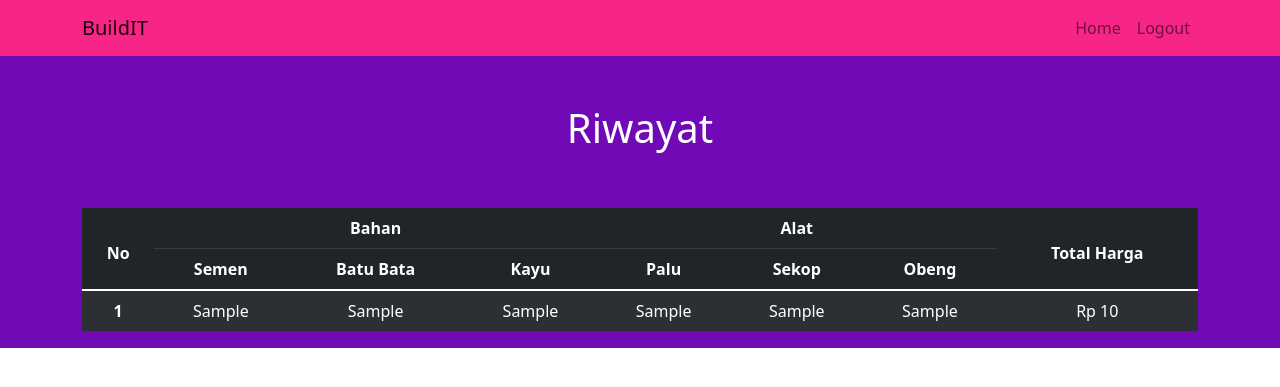
After one commit to andreandriand/simple-crud, a PHP site: page /history.php in a window 1280 px wide. The commit adds this page. Shown: the top 387 px of the page. Run offline with PHP 8.4, Linux system fonts and the light colour scheme; tables that the repository leaves empty or names only in its code hold one stand-in row (values such as "Sample post").

Commit message:
Menambahkan riwayat

```diff
--- /dev/null
+++ b/history.php
@@ -0,0 +1,109 @@
+<?php
+
+$conn = mysqli_connect('localhost', 'root', '', 'utspaw');
+
+function query($query)
+{
+    global $conn;
+    $result = mysqli_query($conn, $query);
+    $datas = [];
+    while ($data = mysqli_fetch_assoc($result)) {
+        $datas[] = $data;
+    }
+    return $datas;
+}
+
+$data = query("SELECT * FROM history");
+
+?>
+
+<!DOCTYPE html>
+<html lang="en">
+
+<head>
+    <meta charset="UTF-8">
+    <meta http-equiv="X-UA-Compatible" content="IE=edge">
+    <meta name="viewport" content="width=device-width, initial-scale=1.0">
+    <title>Riwayat</title>
+    <link rel="stylesheet" href="style.css" />
+    <link href="https://cdn.jsdelivr.net/npm/bootstrap@5.1.3/dist/css/bootstrap.min.css" rel="stylesheet" integrity="sha384-1BmE4kWBq78iYhFldvKuhfTAU6auU8tT94WrHftjDbrCEXSU1oBoqyl2QvZ6jIW3" crossorigin="anonymous" />
+    <link rel="stylesheet" href="https://cdn.jsdelivr.net/npm/bootstrap-icons@1.8.1/font/bootstrap-icons.css">
+</head>
+
+<body>
+
+    <!-- Navbar -->
+
+    <nav class="navbar navbar-expand-lg navbar-light bg-pink">
+        <div class="container">
+            <a class="navbar-brand" href="index.php">BuildIT</a>
+            <button class="navbar-toggler" type="button" data-bs-toggle="collapse" data-bs-target="#navbarNavAltMarkup" aria-controls="navbarNavAltMarkup" aria-expanded="false" aria-label="Toggle navigation">
+                <span class="navbar-toggler-icon"></span>
+            </button>
+            <div class="collapse navbar-collapse" id="navbarNavAltMarkup">
+                <div class="navbar-nav ms-auto">
+                    <a class="nav-link" href="index.php">Home</a>
+                    <a class="nav-link" href="logout.php">Logout</a>
+                </div>
+            </div>
+        </div>
+    </nav>
+
+    <!-- End Navbar -->
+
+    <!-- history -->
+
+    <section id="history" class="text-center bg-purple">
+        <div class="container">
+            <div class="row">
+                <div class="col pt-5">
+                    <h1 class="text-white">Riwayat</h1>
+                </div>
+            </div>
+            <div class="row mt-5">
+                <div class="col">
+                    <table class="table table-dark table-striped">
+                        <thead>
+                            <tr>
+                                <th rowspan="2" class="pb-4">No</th>
+                                <th colspan="3">Bahan</th>
+                                <th colspan="3">Alat</th>
+                                <th rowspan="2" class="pb-4">Total Harga</th>
+                            </tr>
+                            <tr>
+                                <th>Semen</th>
+                                <th>Batu Bata</th>
+                                <th>Kayu</th>
+                                <th>Palu</th>
+                                <th>Sekop</th>
+                                <th>Obeng</th>
+                            </tr>
+                        </thead>
+                        <tbody>
+                            <?php
+                            $no = 1;
+                            foreach ($data as $dat) : ?>
+                                <tr>
+                                    <th scope="row"><?= $no++ ?></th>
+                                    <td><?= $dat['semen'] ?></td>
+                                    <td><?= $dat['bata'] ?></td>
+                                    <td><?= $dat['kayu'] ?></td>
+                                    <td><?= $dat['palu'] ?></td>
+                                    <td><?= $dat['sekop'] ?></td>
+                                    <td><?= $dat['obeng'] ?></td>
+                                    <td>Rp <?= $dat['harga_total'] ?></td>
+                                </tr>
+                            <?php endforeach; ?>
+                        </tbody>
+                    </table>
+                </div>
+            </div>
+        </div>
+    </section>
+
+    <!-- End history -->
+
+    <script src="https://cdn.jsdelivr.net/npm/bootstrap@5.1.3/dist/js/bootstrap.bundle.min.js" integrity="sha384-ka7Sk0Gln4gmtz2MlQnikT1wXgYsOg+OMhuP+IlRH9sENBO0LRn5q+8nbTov4+1p" crossorigin="anonymous"></script>
+</body>
+
+</html>
--- a/index.php
+++ b/index.php
@@ -116,7 +116,7 @@ if (isset($_POST['submit'])) {
 
   <nav class="navbar navbar-expand-lg navbar-light bg-pink">
     <div class="container">
-      <a class="navbar-brand" href="index.html">BuildIT</a>
+      <a class="navbar-brand" href="index.php">BuildIT</a>
       <button class="navbar-toggler" type="button" data-bs-toggle="collapse" data-bs-target="#navbarNavAltMarkup" aria-controls="navbarNavAltMarkup" aria-expanded="false" aria-label="Toggle navigation">
         <span class="navbar-toggler-icon"></span>
       </button>
```
